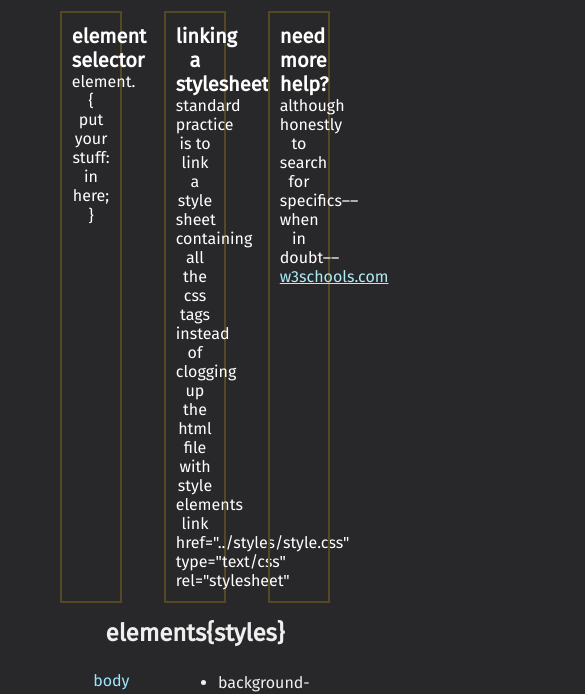
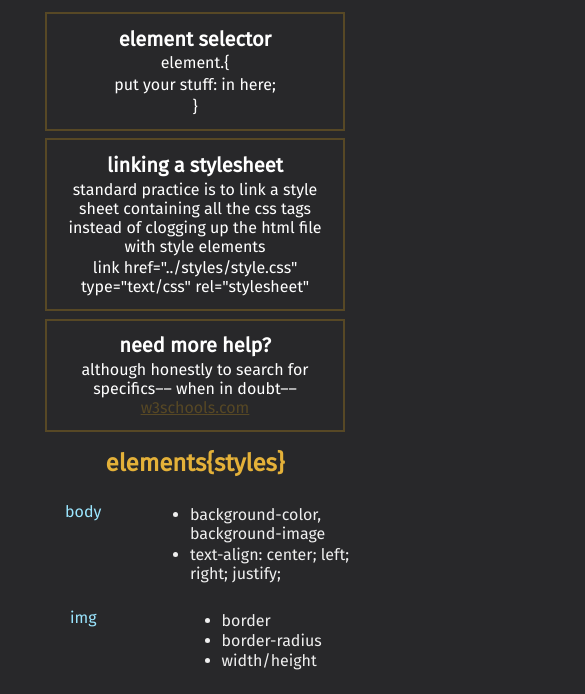
Before and after one commit to KelseyBrod/al-chenny.github.io, a plain HTML site: page pages/Layouts/pages/css.html in a window 390 px wide. Shown: the part 78-772 px from the top of the page, 585 px wide, since content can reach past the window. Drawn offline with Linux system fonts and the light colour scheme.

Commit message:
updated media queries

```diff
--- a/pages/Layouts/pages/css.html
+++ b/pages/Layouts/pages/css.html
@@ -29,7 +29,7 @@
                 </div>
                 <div class="flex-con">
                     <h3>need more help?</h3>
-                    <p>although honestly to search for specifics–– when in doubt–– <a href="https://www.w3schools.com/default.asp">w3schools.com</a> </p>
+                    <p>although honestly to search for specifics–– when in doubt–– <a id= "w3" href="https://www.w3schools.com/default.asp">w3schools.com</a> </p>
                 </div>
             </div>
 
@@ -76,6 +76,18 @@
                 </div>
             </div>
 
+            <h2>classes and ids</h2>
+            <p>insert class="" or id="" into the opening tag</p>
+            <div class="flex-box">
+                <div class="flex-con">
+                    <h3>.class</h3>
+                    <p>applied more broadly to several elements</p>
+                </div>
+                <div class="flex-con">
+                    <h3>#id</h3>
+                    <p>more specific styling that normally only applies to one specific element</p>
+                </div>
+            </div>
 
             <h2>Fonts</h2>
                 <p>To import a font into a document head to <a href="https://fonts.google.com/">fonts.google.com</a></p>
@@ -83,6 +95,10 @@
                 <p></p>
             <h2>Box Model</h2>
             <img src="../images/box_model.png">
+
+
+
+
 
             <footer>
                 <ul id="footer-items">
--- a/pages/Layouts/styles/style.css
+++ b/pages/Layouts/styles/style.css
@@ -24,6 +24,11 @@ h3{
     font-size: 20px;
 }
 
+h2{
+    padding: 10px;
+    color: #d87949;
+}
+
 .flex-box{
     display: flex;
     justify-content: center;
@@ -32,7 +37,7 @@ h3{
 .flex-con{
     border: 2px solid #794c36;
     padding: 10px;
-    width: 20%;
+    width: 25%;
     color:#794c36
 }
 
@@ -117,6 +122,15 @@ a:visited{
         color:white;
     }
     .flex-box{
-        grid-template-columns: 1fr;
+        flex-direction: column;
+    }
+
+    main{
+        margin-left: 2%;
+        margin-right: 2%;
+    }
+
+    .flex-con{
+        width: 80%;
     }
 }
--- a/pages/Layouts/styles/style2.css
+++ b/pages/Layouts/styles/style2.css
@@ -26,6 +26,7 @@ h3 {
 
 h2{
     padding: 10px;
+    color: #e4b139;
 }
 
 img {
@@ -58,12 +59,13 @@ a:visited{
 .flex-box{
     display: flex;
     justify-content: center;
+    flex: 50%;
 }
 
 .flex-con{
     border: 2px solid #574825;
     padding: 10px;
-    width: 20%;
+    width: 25%;
     color:#574825
 }
 
@@ -114,6 +116,15 @@ a:visited{
     border-top: 2px solid #e4b139;
 }
 
+#w3{
+    color:#574825;
+}
+
+#w3:hover{
+    color: #afecf4;
+    transition: 0.2s;
+}
+
 @media screen and (max-width: 600px){
     .def{
         color: #efefef;
@@ -122,6 +133,15 @@ a:visited{
         color:white;
     }
     .flex-box{
-        grid-template-columns: 1fr;
+        flex-direction: column;
+    }
+
+    main{
+        margin-left: 2%;
+        margin-right: 2%;
+    }
+
+    .flex-con{
+        width: 80%;
     }
 }
```
Also changed, not shown: pages/Layouts/index.html (+1 -0 lines), pages/Layouts/pages/html.html (+1 -0 lines), 3 other files.
